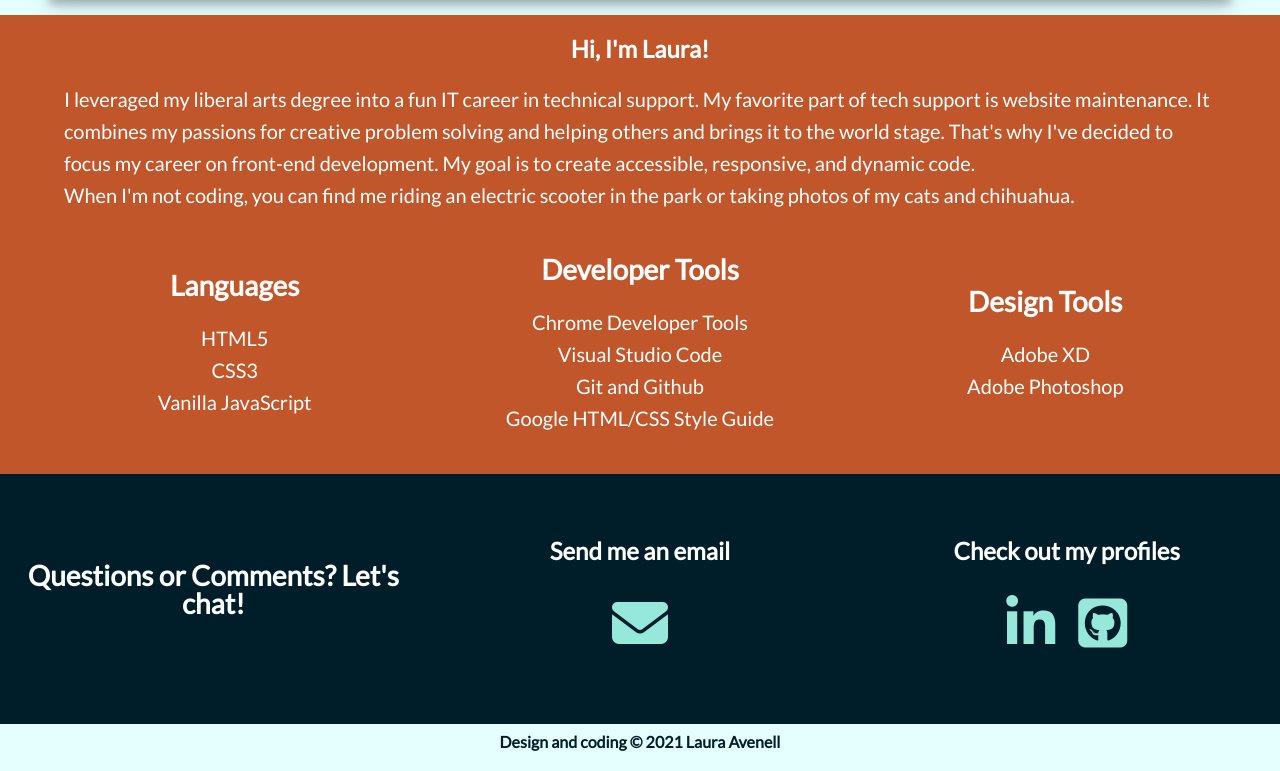
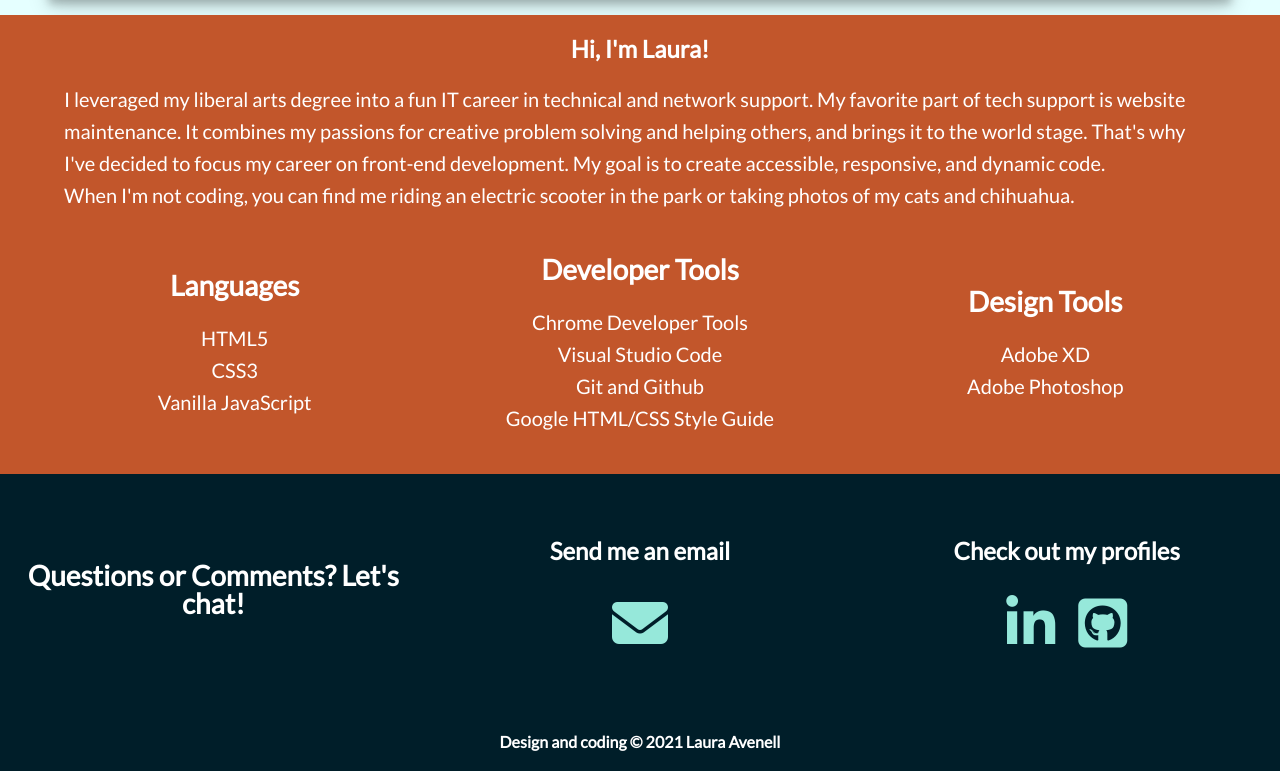
Before and after one commit to lbavenell/2021portfolio, a plain HTML site: page index.html in a window 1280 px wide. Shown: the part 1916-2687 px from the top of the page. Drawn offline with Linux system fonts and the light colour scheme.

Commit message:
Footer - changed background color

```diff
--- a/css/main.css
+++ b/css/main.css
@@ -271,6 +271,8 @@ a {
 /*--FOOTER--*/
 
 footer {
+  background-color: #001e29;
+  color: white;
   align-items: center;
   width: 100%;
 }
--- a/index.html
+++ b/index.html
@@ -193,7 +193,7 @@
 
   <div id="focus">
     <h3>Hi, I'm Laura!</h3>
-    <p>I leveraged my liberal arts degree into a fun IT career in technical support. My favorite part of tech support is website maintenance. It combines my passions for creative problem solving and helping others and brings it to the world stage. That's why I've decided to focus my career on front-end development. My goal is to create accessible, responsive, <span>and</span> dynamic code.<br>
+    <p>I leveraged my liberal arts degree into a fun IT career in technical and network support. My favorite part of tech support is website maintenance. It combines my passions for creative problem solving and helping others, and brings it to the world stage. That's why I've decided to focus my career on front-end development. My goal is to create accessible, responsive, <span>and</span> dynamic code.<br>
 
    When I'm not coding, you can find me riding an electric scooter in the park or taking photos of my cats and chihuahua.
     </p>
```
